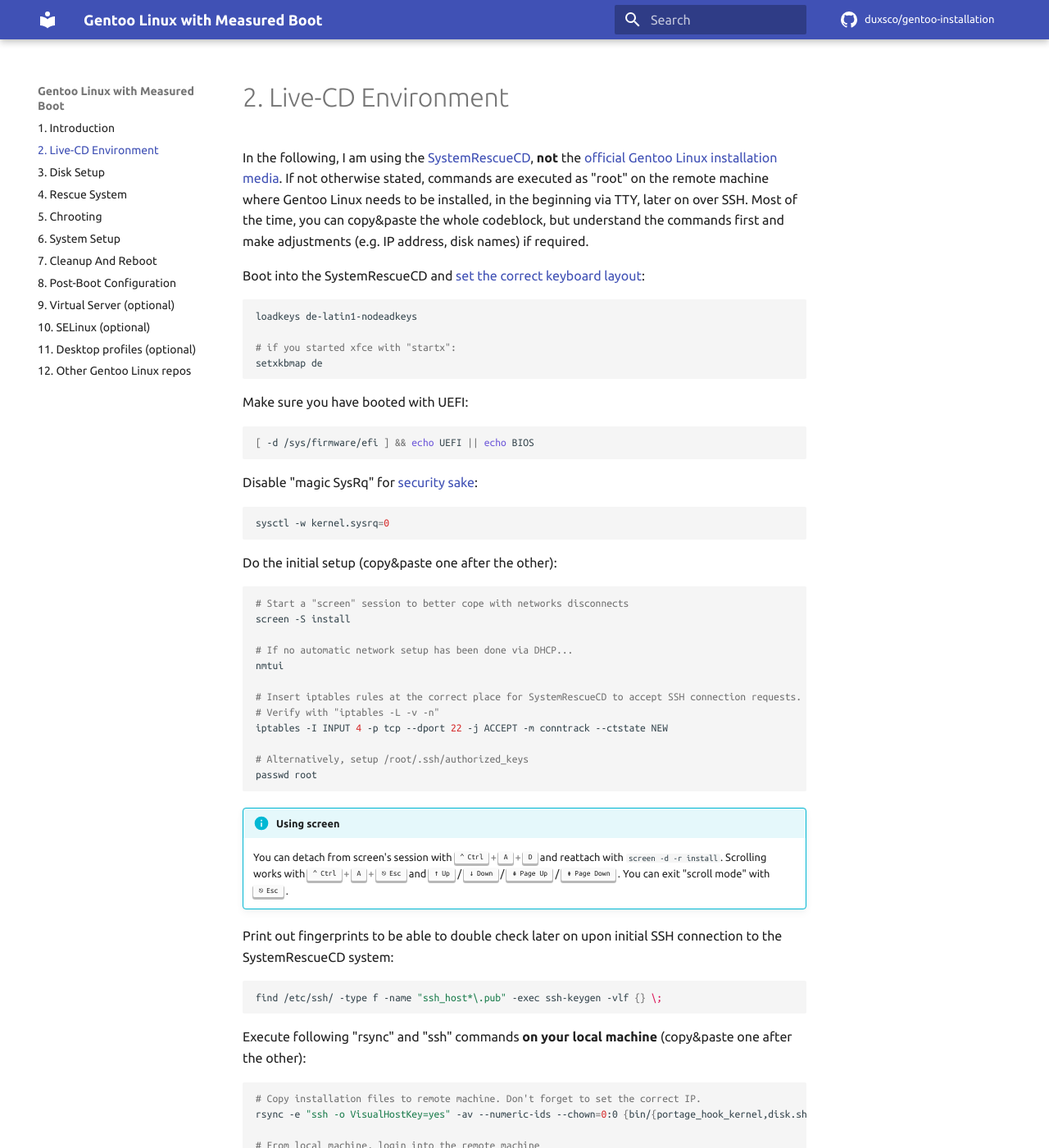
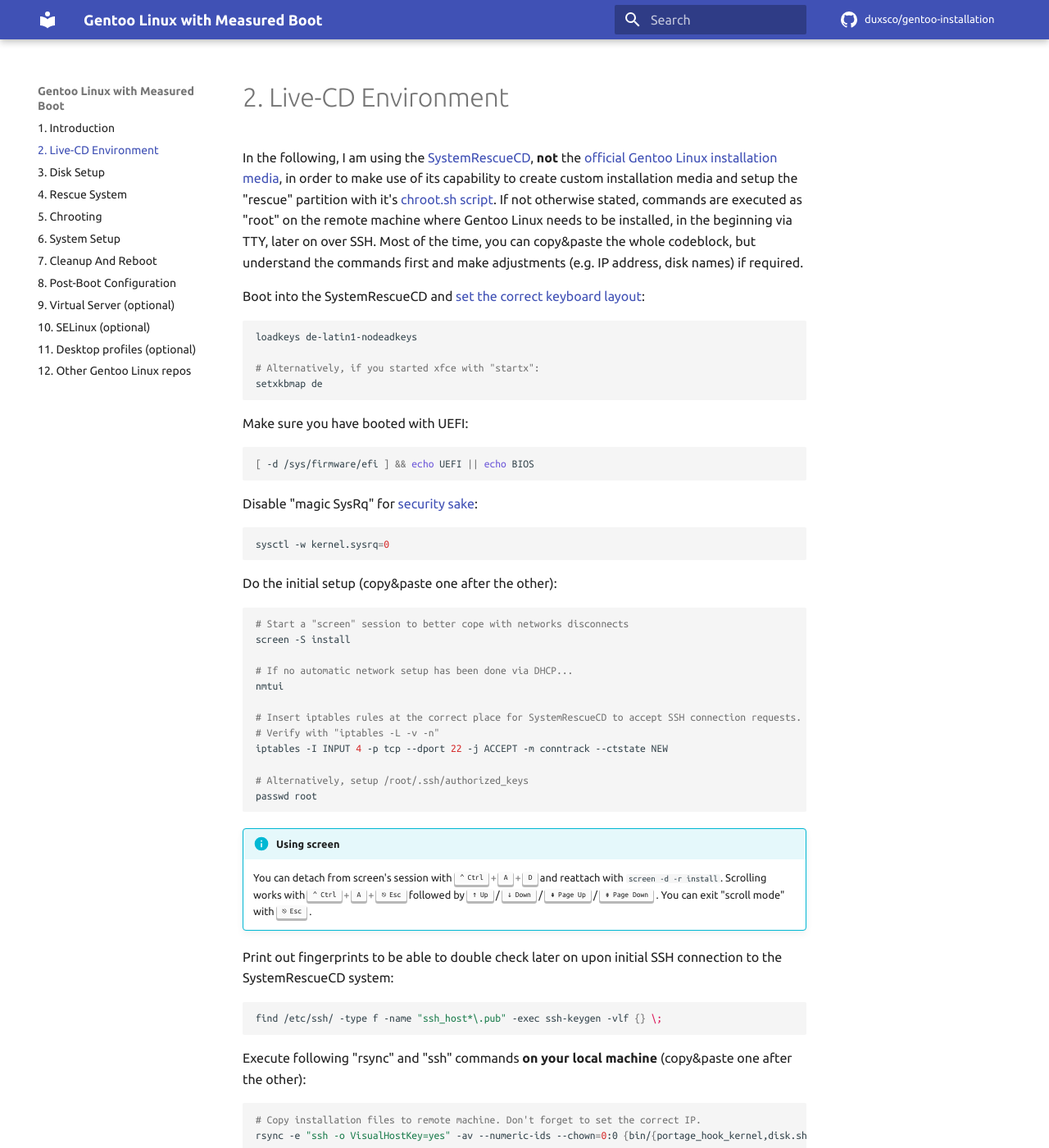
Before and after one commit to duxsco/gentoo-installation, an MkDocs documentation site: the page built from docs/live-cd_environment.md, in a window 1280 px wide and 1400 px high. Shown: the whole window at 82% size. Built offline with MkDocs 1.6.1 and Material for MkDocs 9.7.7, drawn with Linux system fonts in a browser that asks for light colours; comment, search, counter and statistics services are not loaded.

Commit message:
Update "2. Live-CD Environment"

````diff
--- a/docs/live-cd_environment.md
+++ b/docs/live-cd_environment.md
@@ -1,11 +1,11 @@
-In the following, I am using the [SystemRescueCD](https://www.system-rescue.org/), **not** the [official Gentoo Linux installation media](https://www.gentoo.org/downloads/). If not otherwise stated, commands are executed as "root" on the remote machine where Gentoo Linux needs to be installed, in the beginning via TTY, later on over SSH. Most of the time, you can copy&paste the whole codeblock, but understand the commands first and make adjustments (e.g. IP address, disk names) if required.
+In the following, I am using the [SystemRescueCD](https://www.system-rescue.org/), **not** the [official Gentoo Linux installation media](https://www.gentoo.org/downloads/), in order to make use of its capability to create custom installation media and setup the "rescue" partition with it's [chroot.sh script](https://github.com/duxsco/gentoo-installation/blob/main/bin/disk.sh#L202-L281). If not otherwise stated, commands are executed as "root" on the remote machine where Gentoo Linux needs to be installed, in the beginning via TTY, later on over SSH. Most of the time, you can copy&paste the whole codeblock, but understand the commands first and make adjustments (e.g. IP address, disk names) if required.
 
 Boot into the SystemRescueCD and [set the correct keyboard layout](https://man7.org/linux/man-pages/man1/loadkeys.1.html):
 
 ```shell
 loadkeys de-latin1-nodeadkeys
 
-# if you started xfce with "startx":
+# Alternatively, if you started xfce with "startx":
 setxkbmap de
 ```
 
@@ -39,7 +39,7 @@ passwd root
 ```
 
 !!! info "Using screen"
-    You can detach from screen's session with ++ctrl+a+d++ and reattach with `screen -d -r install`. Scrolling works with ++ctrl+a+esc++ and ++up++ / ++down++ / ++page-up++ / ++page-down++ . You can exit "scroll mode" with ++esc++ .
+    You can detach from screen's session with ++ctrl+a+d++ and reattach with `screen -d -r install`. Scrolling works with ++ctrl+a+esc++ followed by ++up++ / ++down++ / ++page-up++ / ++page-down++ . You can exit "scroll mode" with ++esc++ .
 
 Print out fingerprints to be able to double check later on upon initial SSH connection to the SystemRescueCD system:
 
````
